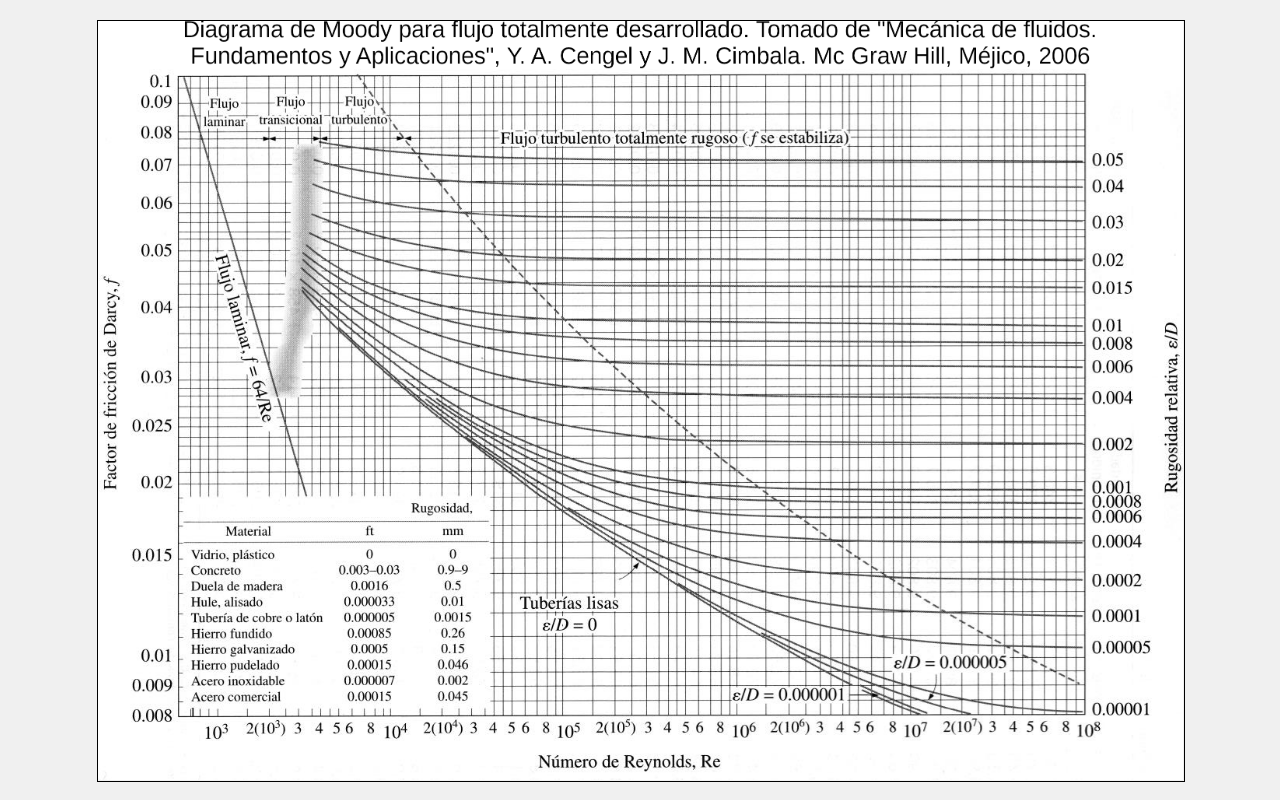
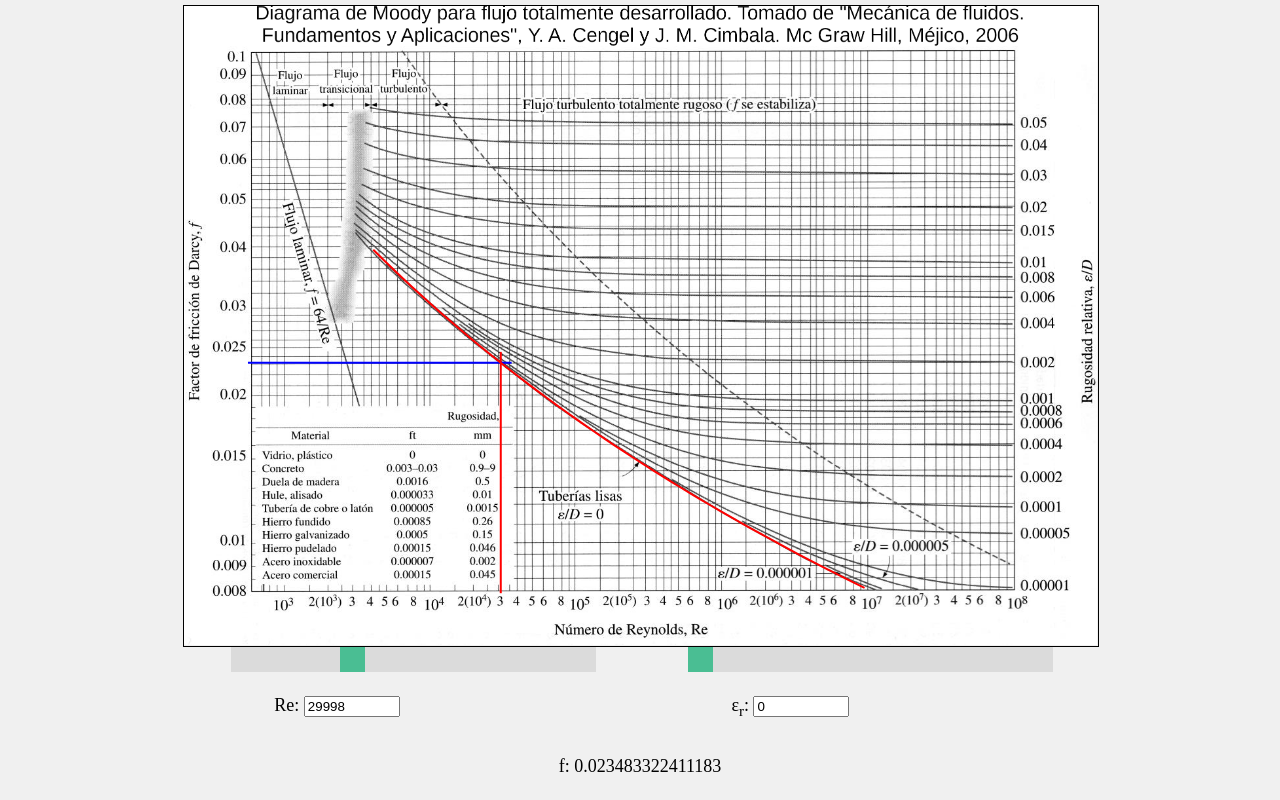
Before and after one commit to moodydiagram/moodydiagram, a plain HTML site: page index.html in a window 1280 px wide. Drawn offline with Linux system fonts and the light colour scheme.

Commit message:
sliders y fórmula de colebrook

```diff
--- a/index.html
+++ b/index.html
@@ -14,8 +14,17 @@
         <img src="" alt="Moody Diagram" id="moodyImage">
         <canvas id="moodyCanvas"></canvas>
         <div class="indicador" id="indicador">
-            <div id="reynolds"></div>
-            <div id="fdarcy"></div>
+            <div class="slidecontainer">
+                <div class="slidement">
+                    <input type="range" min="28061" max="80000" value="44771" class="slider" id="reslider">
+                    <p>Re: <input type="number" min="640" max="1000000" id="redemo"></p>
+                </div>
+                <div class="slidement">
+                    <input type="range" min="0" max="9000" value="0" class="slider" id="roughnessslider">
+                    <p>ε<sub>r</sub>: <input type="number" min="0" max="0.09" step="0.00001" id="roughnessdemo"></p>
+                </div>
+            </div>
+            <p>f: <span id="fdarcydemo"></span></p>
         </div>
     </div>
     <script src="script.js"></script>
--- a/script.js
+++ b/script.js
@@ -2,11 +2,104 @@ document.addEventListener("DOMContentLoaded", function () {
   const canvas = document.getElementById("moodyCanvas");
   const ctx = canvas.getContext("2d");
   const moodyImage = document.getElementById("moodyImage");
-  const reynoldsElem = document.getElementById("reynolds");
-  const fdarcyElem = document.getElementById("fdarcy");
-  const indicador = document.getElementById("indicador");
+  const viewport = window.visualViewport;
+
+  const sliderRe = document.getElementById("reslider");
+  const outputRe = document.getElementById("redemo");
+  const sliderRo = document.getElementById("roughnessslider");
+  const outputRo = document.getElementById("roughnessdemo");
+  const outputF = document.getElementById("fdarcydemo");
+
   let linesActive = true;
-  const viewport = window.visualViewport;
+  let reVar, eVar;
+
+  sliderRe.addEventListener("input", updateValues);
+  sliderRo.addEventListener("input", updateValues);
+
+  outputRe.addEventListener("input", updateValues2);
+  outputRo.addEventListener("input", updateValues2);
+
+  moodyImage.addEventListener("load", function () {
+    setCanvas();
+    updateValues();
+  });
+
+  function updateValues2() {
+    reVar = outputRe.value;
+    eVar = outputRo.value;
+    var sliderReValue = calculateSliderValue(reVar)
+    var sliderEValue = 100000 * eVar
+
+    sliderRe.setAttribute('value', sliderReValue);
+    sliderRe.value = sliderReValue;
+    sliderRo.setAttribute('value', sliderEValue);
+    sliderRo.value = sliderEValue;
+    const fVar = moody(reVar, eVar, 10);
+    outputF.innerHTML = fVar.toFixed(10);
+
+    const { x, y } = calcularCordenadas(reVar, fVar);
+    drawReferenceLine(x, y);
+    drawFactorCurve(reVar, eVar);
+  }
+
+  viewport.addEventListener("resize", setCanvas);
+
+  const timestamp = new Date().getTime();
+  moodyImage.src = "moody.png?t=" + timestamp;
+
+  function calculateReynolds(sliderValue) {
+    return Math.trunc(Math.pow(10.0, sliderValue / 10000.0));
+  }
+
+  function calculateSliderValue(re) {
+    return Math.log10(re) * 10000;
+  }
+
+  function updateValues() {
+    reVar = calculateReynolds(sliderRe.value);
+    eVar = sliderRo.value / 100000.0;
+
+    outputRe.setAttribute('value', reVar);
+    outputRe.value = reVar;
+    outputRo.setAttribute('value', eVar);
+    outputRo.value = eVar;
+    const fVar = moody(reVar, eVar, 10);
+    outputF.innerHTML = fVar.toFixed(15);
+
+    const { x, y } = calcularCordenadas(reVar, fVar);
+    drawReferenceLine(x, y);
+    drawFactorCurve(reVar, eVar);
+  }
+
+  function moody(Re, rel_e, n) {
+    if (Re <= 2300) {
+      return 64 / Re;
+    }
+
+    if (Re < 4000) {
+      return "transition flow";
+    }
+
+    let x = 0;
+    let y = 0;
+    let y_prime = 0;
+    let A = rel_e / 3.7;
+    let B = 2.51 / Re;
+
+    if (n === undefined) {
+      n = 3;
+    }
+
+    x = -1.8 * Math.log10((6.9 / Re) + Math.pow(A, 1.11));
+
+    for (let i = 1; i <= n; i++) {
+      y = x + 2 * Math.log10(A + B * x);
+      y_prime = 1 + 2 * (B / Math.log(10)) / (A + B * x);
+      x = x - y / y_prime;
+    }
+
+    return 1 / (x * x);
+  }
 
   function checkPosition(mouseX, mouseY) {
     const minX = 0.07 * canvas.width;
@@ -18,21 +111,18 @@ document.addEventListener("DOMContentLoaded", function () {
     return { res, minX, minY, maxX, maxY };
   }
 
-  // Función para dibujar las líneas de referencia
   function drawReferenceLine(x, y) {
     ctx.clearRect(0, 0, canvas.width, canvas.height);
 
     const { res, minX, minY, maxX, maxY } = checkPosition(x, y);
 
-
-
-    let x1 = x + (maxY - minY)*0.02
-    if (x1 > maxX){
+    let x1 = x + (maxY - minY) * 0.02
+    if (x1 > maxX) {
       x1 = maxX;
     }
 
-    let y1 = y - (maxY - minY)*0.02
-    if (y1 < minY){
+    let y1 = y - (maxY - minY) * 0.02
+    if (y1 < minY) {
       y1 = minY;
     }
 
@@ -47,13 +137,44 @@ document.addEventListener("DOMContentLoaded", function () {
       ctx.beginPath();
       ctx.moveTo(minX, y);
       ctx.lineTo(x1, y);
-      ctx.strokeStyle = "red";
+      ctx.strokeStyle = "blue";
       ctx.lineWidth = 2;
       ctx.stroke();
     }
   }
 
-  function calcularReynolds(mouseX, mouseY, canvas) {
+  function drawFactorCurve(re, epsilon) {
+    ctx.beginPath();
+
+    if (re <= 2300) {
+      var { x, y } = calcularCordenadas(640, moody(640, 0))
+      ctx.moveTo(x, y);
+      var { x, y } = calcularCordenadas(2300, moody(2300, 0))
+      ctx.lineTo(x, y);
+    } else {
+      let reMinEscalado = 36021;
+      let reMin = Math.pow(10.0, reMinEscalado / 10000.0)
+      let fDarcy = moody(reMin, epsilon, 10)
+      var { x, y } = calcularCordenadas(reMin, fDarcy)
+      ctx.moveTo(x, y);
+
+      for (let reEscalado = reMinEscalado; reEscalado <= 80661; reEscalado += 661) {
+        let reTest = Math.pow(10.0, reEscalado / 10000.0);
+        fDarcy = moody(reTest, epsilon, 10);
+        if (fDarcy < 0.008) {
+          break;
+        }
+        var { x, y } = calcularCordenadas(reTest, fDarcy);
+        ctx.lineTo(x, y);
+      }
+    }
+
+    ctx.strokeStyle = "red";
+    ctx.lineWidth = 2;
+    ctx.stroke();
+  }
+
+  function calcularCordenadas(Re, f) {
     const x1 = 0.10962128810043101;
     const x2 = 0.8771750255885363;
     const y1 = 0.09;
@@ -68,57 +189,16 @@ document.addEventListener("DOMContentLoaded", function () {
     const D = (y3 - y4) / (x3 - x4);
     const C = Math.pow(10, (x4 * y3 - x3 * y4) / (x4 - x3));
 
-    const reynolds = Math.trunc(C * Math.pow(10, D * mouseX / canvas.width));
-    const factorFriccion = (A * Math.pow(10, B * mouseY / canvas.height)).toFixed(6);
+    const xCoord = canvas.width / D * (Math.log10(Re) - Math.log10(C))
+    const yCoord = canvas.height / B * (Math.log10(f) - Math.log10(A))
 
-    return { reynolds, factorFriccion };
+    return { x: xCoord, y: yCoord };
   }
 
-  function handleMouseMove(event) {
-    if (linesActive) {
-      const rect = canvas.getBoundingClientRect();
-      const mouseX = event.clientX - rect.left;
-      const mouseY = event.clientY - rect.top;
-
-      const { res, minX, minY, maxX, maxY } = checkPosition(mouseX, mouseY);
-
-      if (res) {
-
-        drawReferenceLine(mouseX, mouseY);
-
-        const { reynolds, factorFriccion } = calcularReynolds(mouseX, mouseY, canvas);
-
-        console.log(`(${reynolds}, ${factorFriccion})`);
-
-        reynoldsElem.textContent = `Re = ${reynolds}`;
-        fdarcyElem.textContent = `f = ${factorFriccion}`;
-      }
-    }
-  }
-
-
-  // Función para cambiar el estado de las líneas
-  function toggleLines() {
-    linesActive = !linesActive;
-  }
-
-  // Función para ajustar el tamaño del canvas
   function setCanvas() {
     canvas.width = moodyImage.width;
     canvas.height = moodyImage.height;
-    indicador.style.top = `${canvas.height} px`;
-    indicador.style.left = `${0.1 * canvas.width} px`;
-    console.log("test");
-    console.log(indicador.style);
+    //indicador.style.top = `${canvas.height}px`;
+    //indicador.style.left = `${0.1 * canvas.width}px`;
   }
-
-  // Eventos
-  moodyImage.addEventListener("load", setCanvas);
-  viewport.addEventListener("resize", setCanvas);
-
-  canvas.addEventListener("mousemove", handleMouseMove);
-  canvas.addEventListener("click", toggleLines);
-
-  const timestamp = new Date().getTime();
-  moodyImage.src = "moody.png?t=" + timestamp;
 });
--- a/styles.css
+++ b/styles.css
@@ -13,8 +13,24 @@ html {
     display: block;
     height: auto;
     width: auto;
-    max-height: 95vh;
-    max-width: 95vw;
+    max-height: 80vh;
+    max-width: 80vw;
+}
+
+.slidecontainer {
+    width: 100%;
+    display: flex;
+    flex-direction: row;
+}
+
+.slidement {
+    width: 50%;
+    position: relative;
+}
+
+.slidement p {
+    left: 20%;
+    position: inherit;
 }
 
 .container {
@@ -34,7 +50,44 @@ canvas {
 }
 
 .indicador {
+    width: 100%;
     position: relative;
     font-size: 18px;
+    display: flex;
+    justify-content: space-around;
+    align-items: center;
+    flex-direction: column;
+}
+
+.slider {
+    -webkit-appearance: none;
+    width: 80%;
+    height: 25px;
+    background: #d3d3d3;
+    outline: none;
+    opacity: 0.7;
+    -webkit-transition: .2s;
+    transition: opacity .2s;
     left: 10%;
+    position: inherit;
 }
+
+.slider:hover {
+    opacity: 1;
+}
+
+.slider::-webkit-slider-thumb {
+    -webkit-appearance: none;
+    appearance: none;
+    width: 25px;
+    height: 25px;
+    background: #04AA6D;
+    cursor: pointer;
+}
+
+.slider::-moz-range-thumb {
+    width: 25px;
+    height: 25px;
+    background: #04AA6D;
+    cursor: pointer;
+}
```
